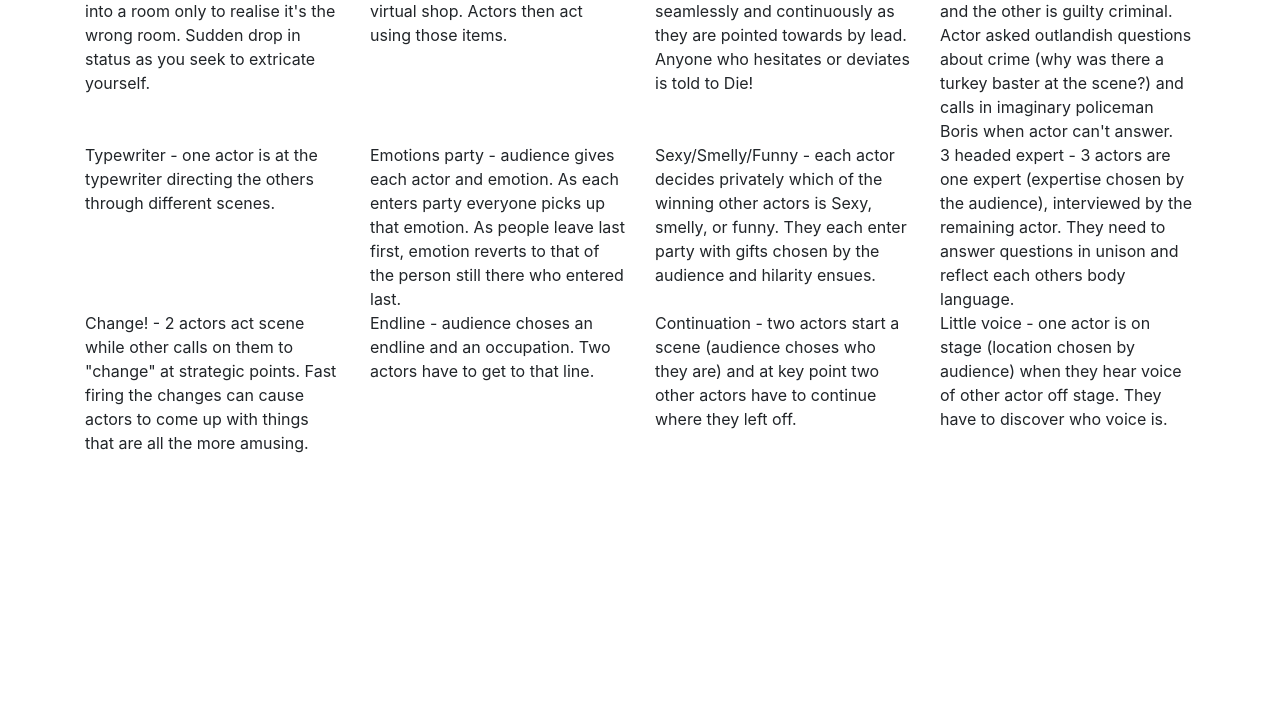
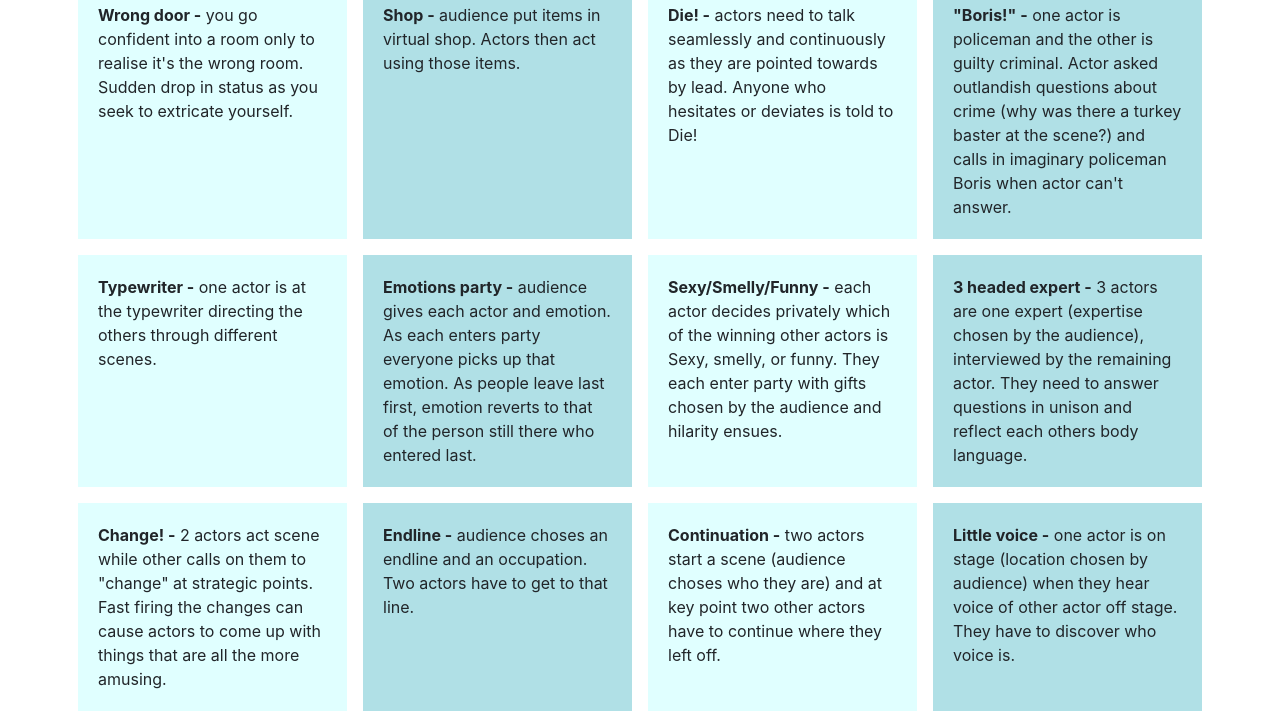
Before and after one commit to abyester/project0, a plain HTML site: page improv1.html in a window 1280 px wide. Shown: the part 121-840 px from the top of the page. Before the commit the page ends 800 px from the top, so only its background shows below. Drawn offline with nearby package versions, Linux system fonts and the light colour scheme.

Commit message:
Correct css link

```diff
--- a/improv1.html
+++ b/improv1.html
@@ -9,7 +9,7 @@
       <link rel="stylesheet" href="https://maxcdn.bootstrapcdn.com/bootstrap/4.0.0/css/bootstrap.min.css" integrity="sha384-Gn5384xqQ1aoWXA+058RXPxPg6fy4IWvTNh0E263XmFcJlSAwiGgFAW/dAiS6JXm" crossorigin="anonymous">
 
       <!-- link to manually created stylesheet - this is created from the scss file improv.scss -->
-      <link rel="stylesheet" href="improv.ccs">
+      <link rel="stylesheet" href="improv.css">
 
       <title>Improv Games 1</title>
     </head>
```
